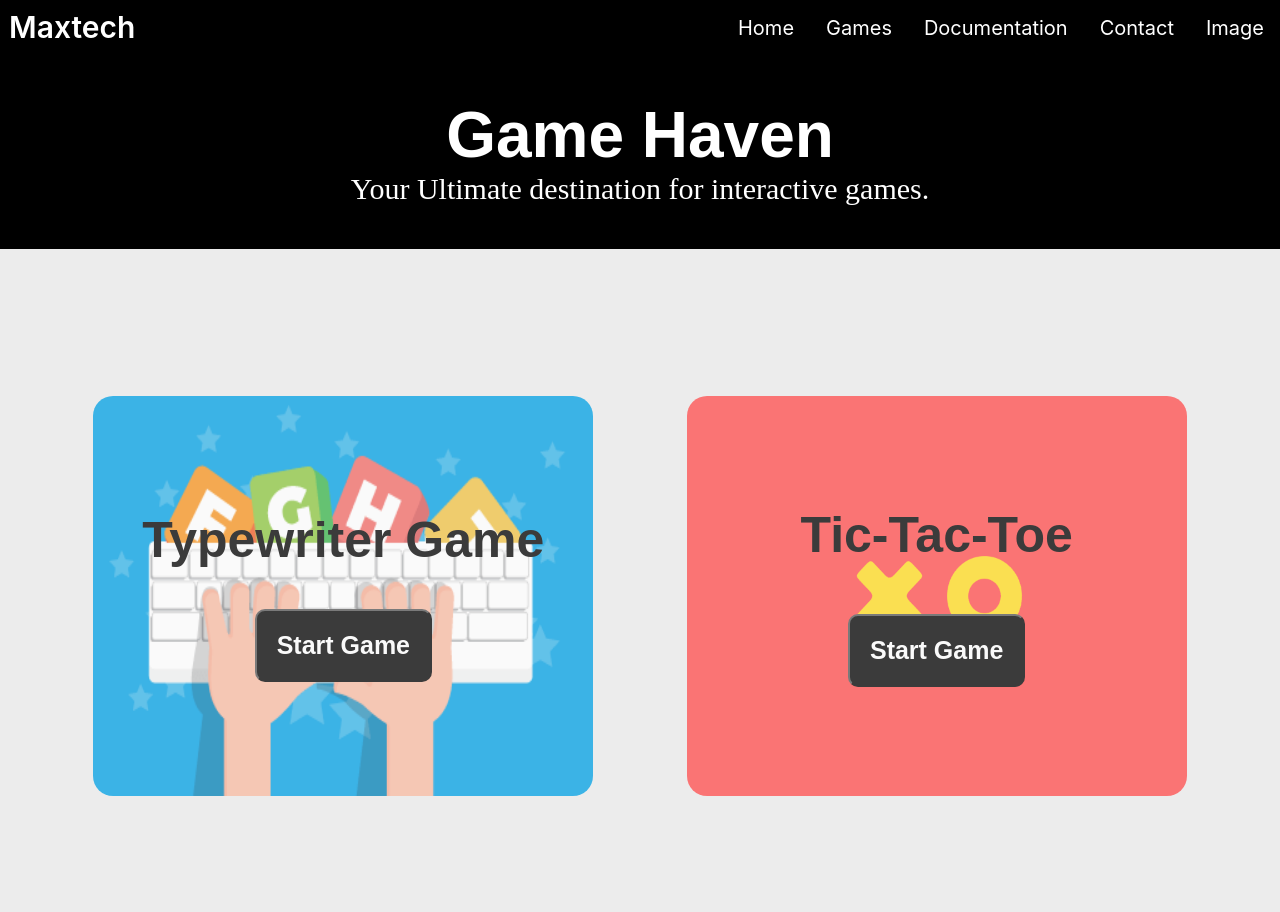
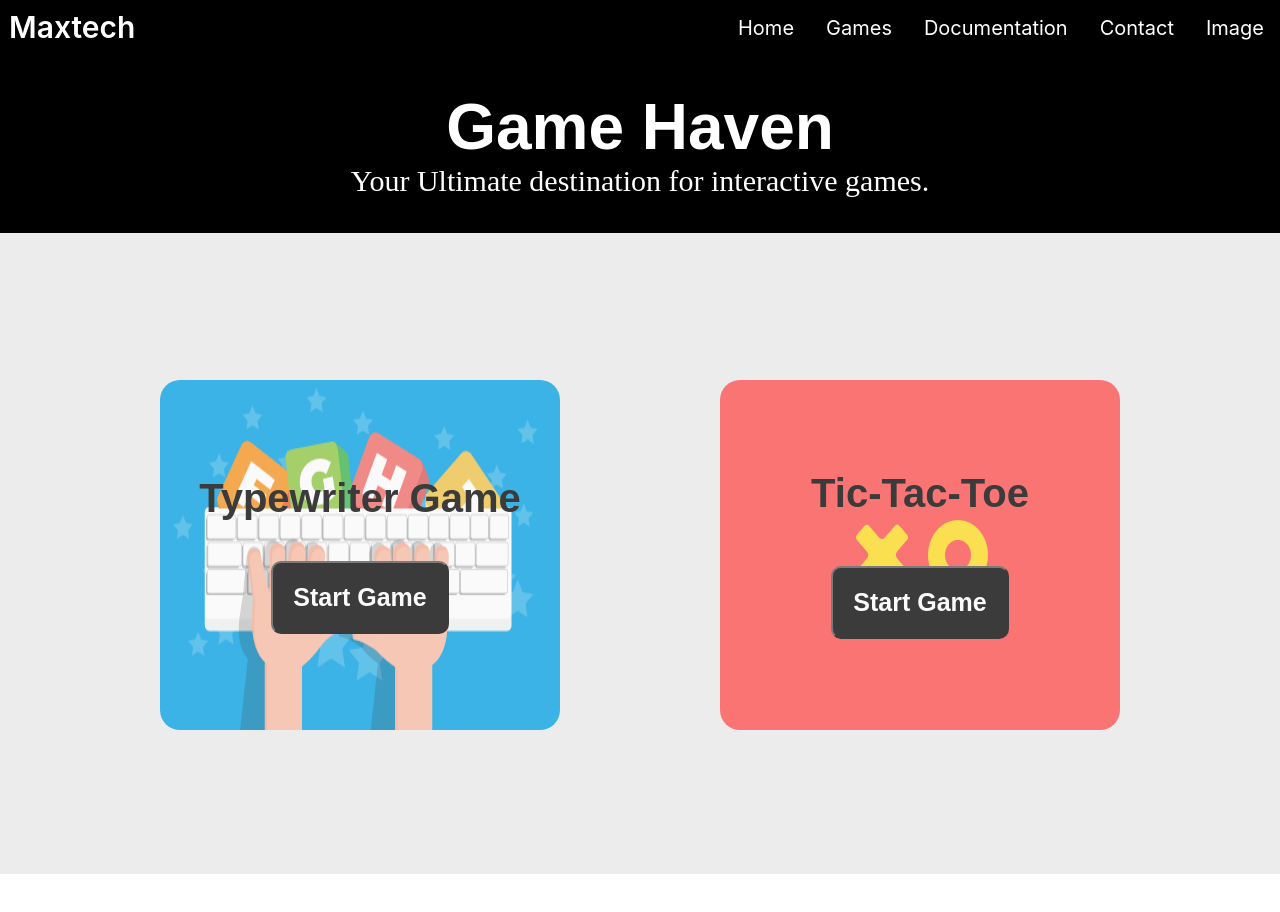
Before and after one commit to 277pawan/Maxtech, a React (Create React App) app: page /Games in a window 1280 px wide. Shown: the top 912 px of the page. After the commit the page ends 874 px from the top, so only its background shows below. Built offline with nearby package versions, Linux system fonts and the light colour scheme; a web font is replaced by a local one.

Commit message:
gameslast

```diff
--- a/src/Components/Games/Games.css
+++ b/src/Components/Games/Games.css
@@ -19,14 +19,14 @@
     font-family:Arial, Helvetica, sans-serif;
     color: white;
     text-align: center;
-    padding-top: 43px;
+    padding-top: 35px;
 }
 .gamefirstdesc{
     font-size: 30px;
     font-family: auto;
     color: white;
     text-align: center;
-    padding-bottom: 43px;
+    padding-bottom: 35px;
 }
 .gamesecondbox{
     height:auto;
@@ -41,8 +41,8 @@
     align-items: center;
 }
 .gamesecondbox1{
-    height: 400px;
-    width: 500px;
+    height: 350px;
+    width: 400px;
     background: url('../../Assets/typingimage.png');
     background-repeat: round;
     background-size: cover;
@@ -54,10 +54,12 @@
     align-items: center;
 }
 .gamesecondbox1 div{
-    font-size: 50px;
+    font-size: 40px;
     font-weight: 700;
     font-family: Arial, Helvetica, sans-serif;
     padding-bottom: 40px;
+    text-align: center;
+
 }
 .gamesecondbox1 button{
     border-radius: 10px;
@@ -70,8 +72,8 @@
 }
 
 .gamesecondbox2{
-    height: 400px;
-    width: 500px;
+    height: 350px;
+    width: 400px;
     background-color: royalblue;
     background: url('../../Assets/tictactoe.png');
     background-repeat: round;
@@ -84,10 +86,11 @@
     align-items: center;
 }
 .gamesecondbox2 div{
-    font-size: 50px;
+    font-size: 40px;
     font-weight: 700;
     font-family: Arial, Helvetica, sans-serif;
     padding-bottom: 50px;
+    text-align: center;
 }
 .gamesecondbox2 button{
     border-radius: 10px;
```
